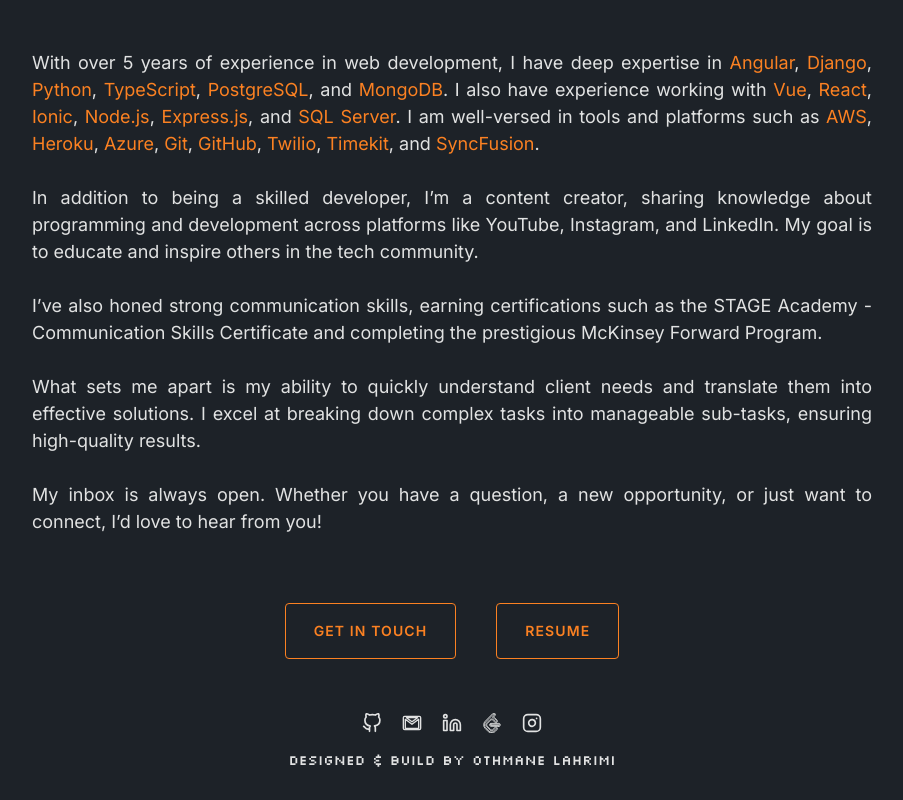
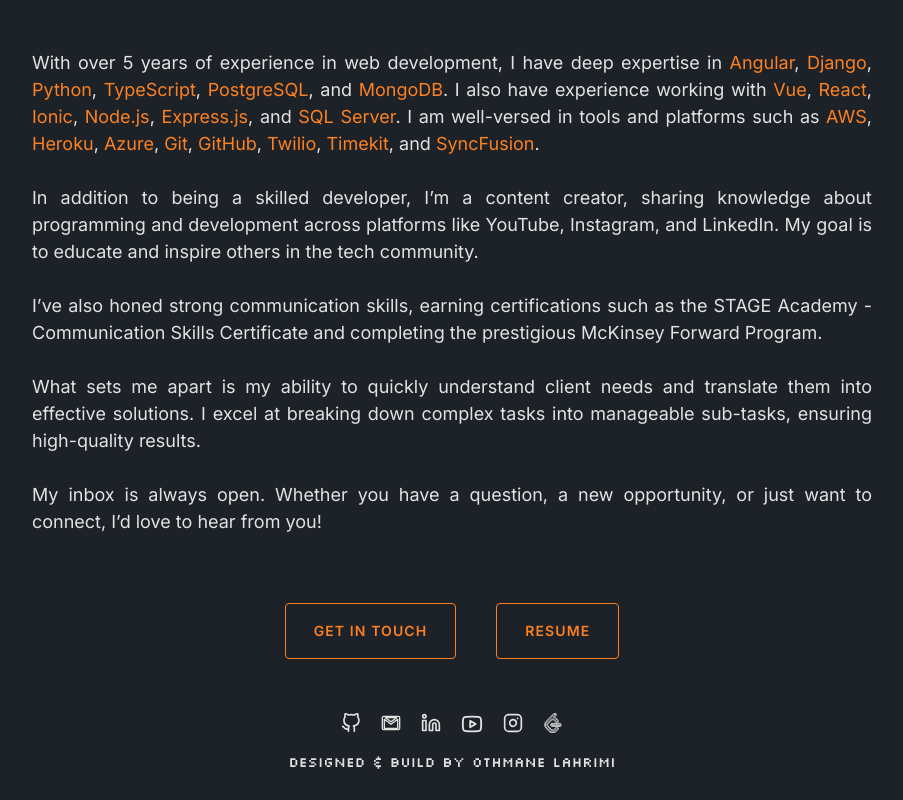
Before and after one commit to OthLah001/portfolio, a React (Vite) app: page / in a window 1280 px wide. Shown: the part 4882-5682 px from the top of the page, without its empty margins (188-1091 px from the left). Built offline with nearby package versions, Linux system fonts and the light colour scheme.

Commit message:
feat: refine footer section and social icons

```diff
--- a/src/components/about-me/AboutMe.tsx
+++ b/src/components/about-me/AboutMe.tsx
@@ -23,7 +23,7 @@ export default function AboutMe() {
         </p>
 
         <div className="cta">
-          <Button text="Get in Touch" href="mailto:me@othmanelahrimi.com " />
+          <Button text="Get in Touch" href="mailto:me@othmanelahrimi.com" />
           <Button text="Resume" href="https://othmanelahrimi.com/Othmane_LAHRIMI_Resume.pdf" />
         </div>
       </div>
--- /dev/null
+++ b/src/components/shared/Icons/YoutubeIcon.tsx
@@ -0,0 +1,8 @@
+
+export default function YoutubeIcon() {
+    return (
+        <svg xmlns="http://www.w3.org/2000/svg" role="img" viewBox="0 0 24 24" fill="none" stroke="currentColor" strokeWidth="2" strokeLinecap="round" strokeLinejoin="round" className="youtube-icon icon">
+            <path d="M21.582,6.186c-0.23-0.86-0.908-1.538-1.768-1.768C18.254,4,12,4,12,4S5.746,4,4.186,4.418 c-0.86,0.23-1.538,0.908-1.768,1.768C2,7.746,2,12,2,12s0,4.254,0.418,5.814c0.23,0.86,0.908,1.538,1.768,1.768 C5.746,20,12,20,12,20s6.254,0,7.814-0.418c0.861-0.23,1.538-0.908,1.768-1.768C22,16.254,22,12,22,12S22,7.746,21.582,6.186z M10,15.464V8.536L16,12L10,15.464z"/>
+        </svg>
+    )
+  }
--- a/src/components/social/Social.scss
+++ b/src/components/social/Social.scss
@@ -1,4 +1,4 @@
-@import '../../styles/mixins';
+@import "../../styles/mixins";
 
 .social-container {
   display: flex;
@@ -41,6 +41,11 @@
     height: 20px;
     color: $grey;
 
+    &.youtube-icon {
+      width: 22px;
+      height: 22px;
+    }
+
     &:hover {
       color: $orange;
       cursor: pointer;
--- a/src/components/social/Social.tsx
+++ b/src/components/social/Social.tsx
@@ -4,6 +4,7 @@ import InstagramIcon from '../shared/Icons/InstagramIcon';
 import LinkedInIcon from '../shared/Icons/LinkedInIcon';
 import LeetcodeIcon from '../shared/Icons/LeetcodeIcon';
 import './Social.scss';
+import YoutubeIcon from '../shared/Icons/YoutubeIcon';
 
 export default function Social() {
   return (
@@ -11,17 +12,20 @@ export default function Social() {
       <a href="https://github.com/OthLah001" target='_blank'>
         <GithubIcon />
       </a>
-      <a href="mailto:othmane.lahrimi.work@gmail.com" target='_blank'>
+      <a href="mailto:me@othmanelahrimi.com" target='_blank'>
         <EmailIcon />
       </a>
       <a href="https://www.linkedin.com/in/othmane-lahrimi/" target='_blank'>
         <LinkedInIcon />
       </a>
+      <a href="https://www.youtube.com/@DevOL-001/" target='_blank'>
+        <YoutubeIcon />
+      </a>
+      <a href="https://www.instagram.com/_dev__ol/" target='_blank'>
+        <InstagramIcon />
+      </a>
       <a href="https://leetcode.com/__othmane_lh__/" target='_blank'>
         <LeetcodeIcon />
-      </a>
-      <a href="https://www.instagram.com/_othmane__lh/" target='_blank'>
-        <InstagramIcon />
       </a>
     </div>
   )
```
